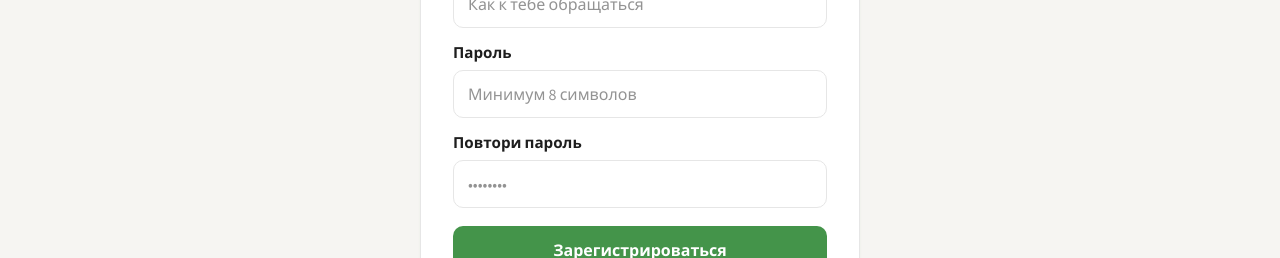
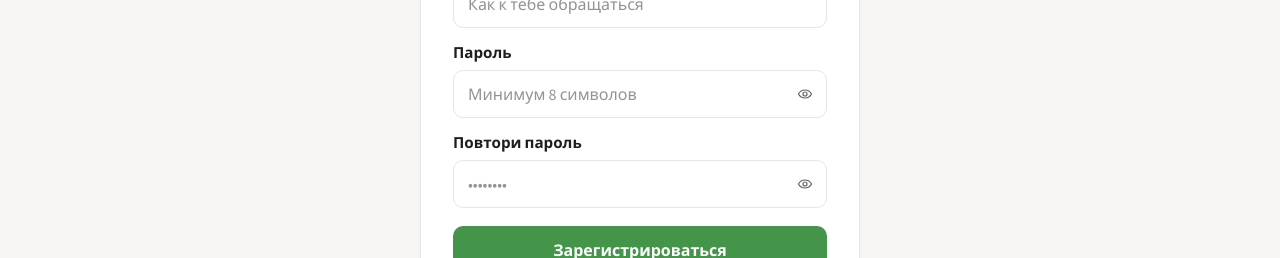
Before and after one commit to viktoria284/nutrition-planner, a React app in the folder frontend/: page /register in a window 1280 px wide. Shown: the part 451-709 px from the top of the page. Built offline with nearby package versions, Linux system fonts and the light colour scheme; no server answers; the HTML template or start-up script is replaced by a standard one.

Commit message:
feat: add password visibility toggle

```diff
--- a/frontend/src/pages/AuthPages.css
+++ b/frontend/src/pages/AuthPages.css
@@ -91,6 +91,63 @@
   opacity: 0.7;
 }
 
+.auth-password-wrap {
+  height: 48px;
+  border-radius: var(--radius-md);
+  border: 1px solid var(--border);
+  background: var(--surface);
+  display: flex;
+  align-items: center;
+  padding-right: 6px;
+}
+
+.auth-password-wrap:focus-within {
+  border-color: var(--primary);
+}
+
+.auth-input-password {
+  flex: 1;
+  min-width: 0;
+  height: 100%;
+  border: 0;
+  background: transparent;
+  padding: 0 8px 0 14px;
+}
+
+.auth-input-password:focus {
+  outline: none;
+  border: 0;
+}
+
+.auth-password-toggle {
+  width: 30px;
+  height: 30px;
+  flex: 0 0 30px;
+  border: 1px solid transparent;
+  border-radius: 6px;
+  background: transparent;
+  color: var(--text-soft);
+  display: inline-flex;
+  align-items: center;
+  justify-content: center;
+  cursor: pointer;
+}
+
+.auth-password-toggle:hover {
+  background: #f3f3f3;
+  color: var(--text-main);
+}
+
+.auth-password-toggle:focus-visible {
+  outline: none;
+  border-color: var(--primary);
+}
+
+.auth-password-toggle svg {
+  width: 18px;
+  height: 18px;
+}
+
 .auth-submit {
   margin-top: 4px;
   height: 48px;
--- a/frontend/src/pages/LoginPage.tsx
+++ b/frontend/src/pages/LoginPage.tsx
@@ -8,6 +8,7 @@ export function LoginPage() {
   const { login, error, setError } = useAuth();
   const [identifier, setIdentifier] = useState("");
   const [password, setPassword] = useState("");
+  const [showPassword, setShowPassword] = useState(false);
   const [submitting, setSubmitting] = useState(false);
 
   const nav = useNavigate();
@@ -72,14 +73,25 @@ export function LoginPage() {
 
             <label className="auth-field">
               <span className="auth-label">Пароль</span>
+              <div className="auth-password-wrap">
                 <input
-                className="auth-input"
-                type="password"
+                  className="auth-input auth-input-password"
+                  type={showPassword ? "text" : "password"}
                   value={password}
                   onChange={(e) => setPassword(e.target.value)}
                   autoComplete="current-password"
                   placeholder="••••••••"
                 />
+                <button
+                  type="button"
+                  className="auth-password-toggle"
+                  aria-label={showPassword ? "Скрыть пароль" : "Показать пароль"}
+                  aria-pressed={showPassword}
+                  onClick={() => setShowPassword((prev) => !prev)}
+                >
+                  {showPassword ? <EyeOffIcon /> : <EyeIcon />}
+                </button>
+              </div>
             </label>
 
             <button className="auth-submit" disabled={submitting}>
@@ -98,3 +110,41 @@ export function LoginPage() {
     </section>
   );
 }
+
+function EyeIcon() {
+  return (
+    <svg viewBox="0 0 24 24" aria-hidden="true">
+      <path
+        d="M2.2 12s3.2-6 9.8-6 9.8 6 9.8 6-3.2 6-9.8 6-9.8-6-9.8-6Z"
+        fill="none"
+        stroke="currentColor"
+        strokeWidth="1.8"
+        strokeLinecap="round"
+        strokeLinejoin="round"
+      />
+      <circle cx="12" cy="12" r="3" fill="none" stroke="currentColor" strokeWidth="1.8" />
+    </svg>
+  );
+}
+
+function EyeOffIcon() {
+  return (
+    <svg viewBox="0 0 24 24" aria-hidden="true">
+      <path
+        d="M2.2 12s3.2-6 9.8-6a10.3 10.3 0 0 1 5.7 1.7M21.8 12s-3.2 6-9.8 6A10.3 10.3 0 0 1 6.3 16.3"
+        fill="none"
+        stroke="currentColor"
+        strokeWidth="1.8"
+        strokeLinecap="round"
+        strokeLinejoin="round"
+      />
+      <path
+        d="m4 4 16 16"
+        fill="none"
+        stroke="currentColor"
+        strokeWidth="1.8"
+        strokeLinecap="round"
+      />
+    </svg>
+  );
+}
--- a/frontend/src/pages/RegisterPage.tsx
+++ b/frontend/src/pages/RegisterPage.tsx
@@ -13,6 +13,8 @@ export function RegisterPage() {
   const [displayName, setDisplayName] = useState("");
   const [password, setPassword] = useState("");
   const [password2, setPassword2] = useState("");
+  const [showPassword, setShowPassword] = useState(false);
+  const [showPassword2, setShowPassword2] = useState(false);
   const [submitting, setSubmitting] = useState(false);
 
   const onSubmit = async (e: React.FormEvent) => {
@@ -97,26 +99,48 @@ export function RegisterPage() {
 
             <label className="auth-field">
               <span className="auth-label">Пароль</span>
+              <div className="auth-password-wrap">
                 <input
-                className="auth-input"
-                type="password"
+                  className="auth-input auth-input-password"
+                  type={showPassword ? "text" : "password"}
                   value={password}
                   onChange={(e) => setPassword(e.target.value)}
                   autoComplete="new-password"
                   placeholder="Минимум 8 символов"
                 />
+                <button
+                  type="button"
+                  className="auth-password-toggle"
+                  aria-label={showPassword ? "Скрыть пароль" : "Показать пароль"}
+                  aria-pressed={showPassword}
+                  onClick={() => setShowPassword((prev) => !prev)}
+                >
+                  {showPassword ? <EyeOffIcon /> : <EyeIcon />}
+                </button>
+              </div>
             </label>
 
             <label className="auth-field">
               <span className="auth-label">Повтори пароль</span>
+              <div className="auth-password-wrap">
                 <input
-                className="auth-input"
-                type="password"
+                  className="auth-input auth-input-password"
+                  type={showPassword2 ? "text" : "password"}
                   value={password2}
                   onChange={(e) => setPassword2(e.target.value)}
                   autoComplete="new-password"
                   placeholder="••••••••"
                 />
+                <button
+                  type="button"
+                  className="auth-password-toggle"
+                  aria-label={showPassword2 ? "Скрыть пароль" : "Показать пароль"}
+                  aria-pressed={showPassword2}
+                  onClick={() => setShowPassword2((prev) => !prev)}
+                >
+                  {showPassword2 ? <EyeOffIcon /> : <EyeIcon />}
+                </button>
+              </div>
             </label>
 
             <button className="auth-submit" disabled={submitting}>
@@ -135,3 +159,41 @@ export function RegisterPage() {
     </section>
   );
 }
+
+function EyeIcon() {
+  return (
+    <svg viewBox="0 0 24 24" aria-hidden="true">
+      <path
+        d="M2.2 12s3.2-6 9.8-6 9.8 6 9.8 6-3.2 6-9.8 6-9.8-6-9.8-6Z"
+        fill="none"
+        stroke="currentColor"
+        strokeWidth="1.8"
+        strokeLinecap="round"
+        strokeLinejoin="round"
+      />
+      <circle cx="12" cy="12" r="3" fill="none" stroke="currentColor" strokeWidth="1.8" />
+    </svg>
+  );
+}
+
+function EyeOffIcon() {
+  return (
+    <svg viewBox="0 0 24 24" aria-hidden="true">
+      <path
+        d="M2.2 12s3.2-6 9.8-6a10.3 10.3 0 0 1 5.7 1.7M21.8 12s-3.2 6-9.8 6A10.3 10.3 0 0 1 6.3 16.3"
+        fill="none"
+        stroke="currentColor"
+        strokeWidth="1.8"
+        strokeLinecap="round"
+        strokeLinejoin="round"
+      />
+      <path
+        d="m4 4 16 16"
+        fill="none"
+        stroke="currentColor"
+        strokeWidth="1.8"
+        strokeLinecap="round"
+      />
+    </svg>
+  );
+}
```
Lines whose indentation alone changed are shown as unchanged.
